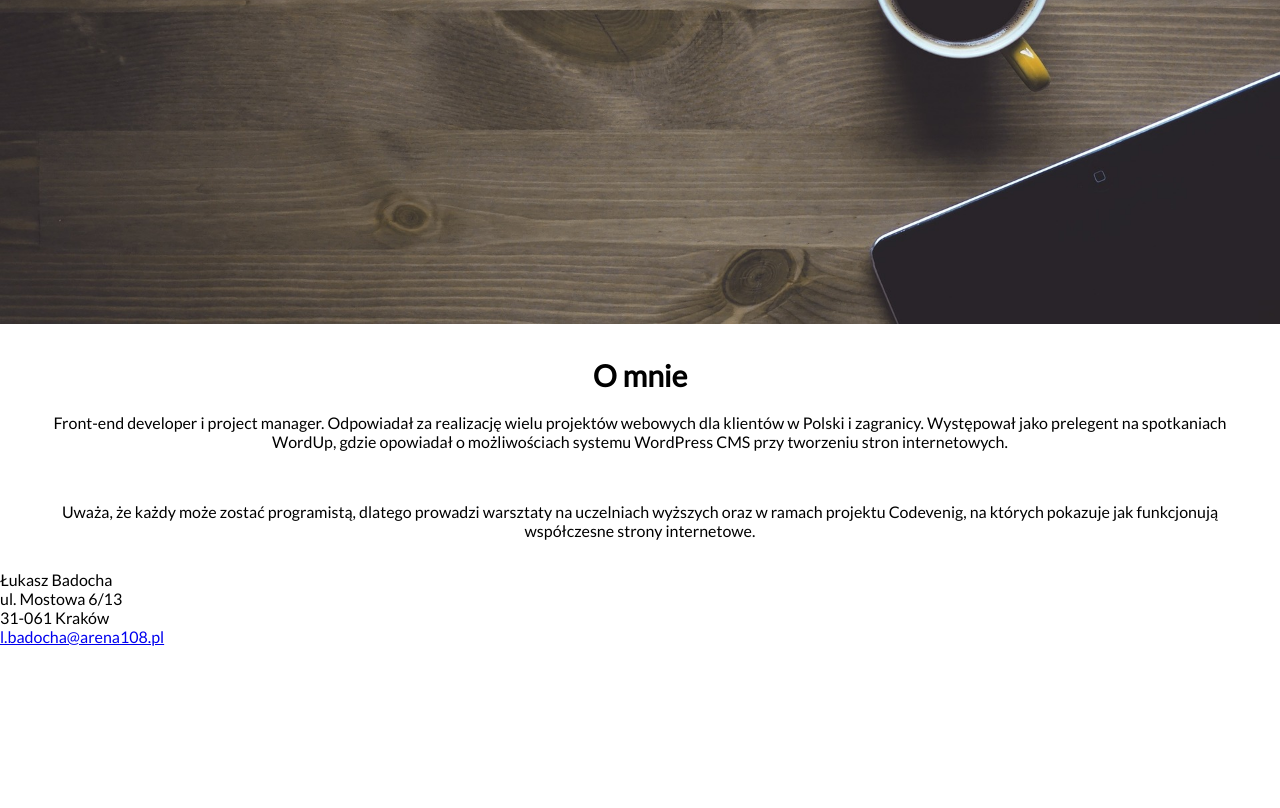
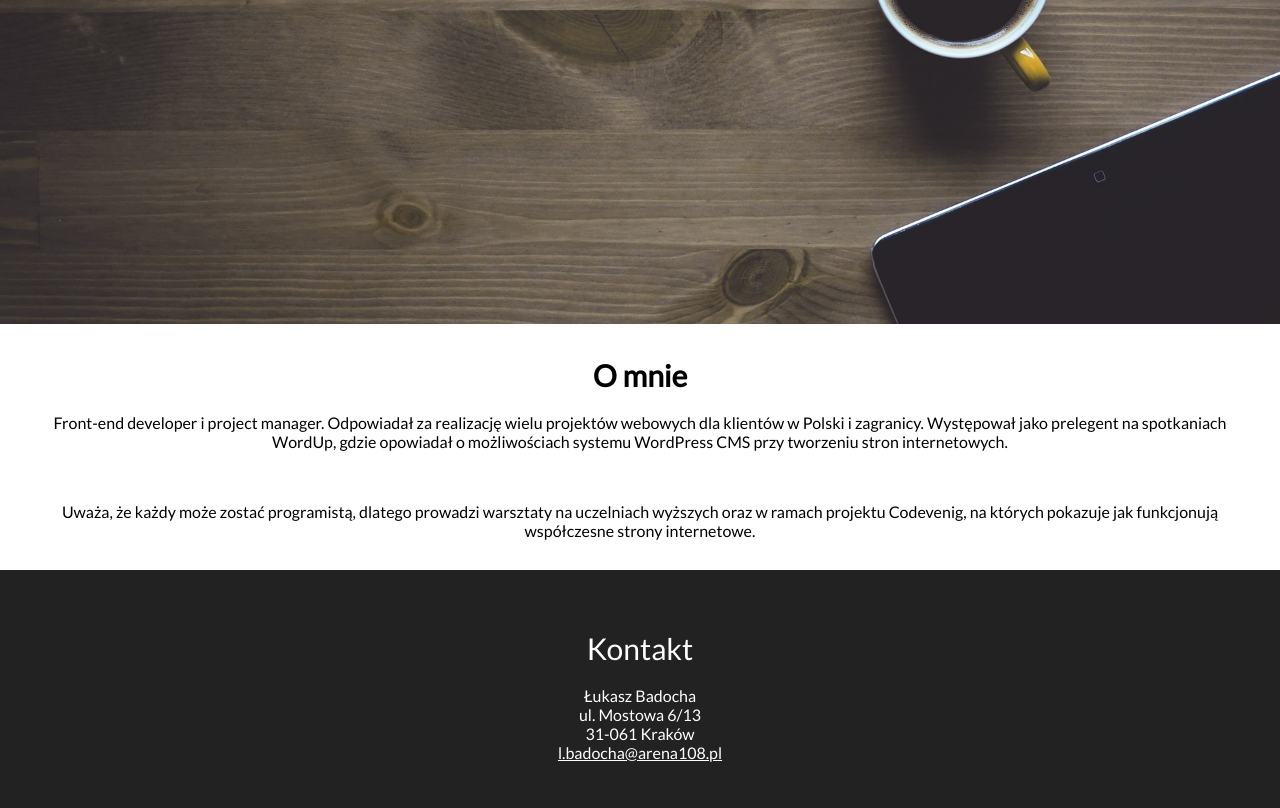
Before and after one commit to lukaszz87/HTML5, a plain HTML site: page projekt-porpawiony/index.html in a window 1280 px wide. Shown: the part 612-1420 px from the top of the page. Before the commit the page ends 1258 px from the top, so only its background shows below. Drawn offline with Linux system fonts and the light colour scheme.

Commit message:
poprawiony footer wg standardu html5

```diff
--- a/projekt-porpawiony/index.html
+++ b/projekt-porpawiony/index.html
@@ -35,12 +35,13 @@
     </section>
 
 
-      Łukasz Badocha<br />
-      ul. Mostowa 6/13<br />
-      31-061 Kraków<br />
+    <footer id="contact">
+        <p id="contact-header">Kontakt</p>
+        <p id="contact-content">
+            Łukasz Badocha<br /> ul. Mostowa 6/13<br /> 31-061 Kraków<br />
             <a href="mailto:l.badocha@arena108.pl">l.badocha@arena108.pl</a>
-    </div>
-  </div>
+        </p>
+    </footer>
 
 </body>
 
```
Lines whose indentation alone changed are shown as unchanged.
